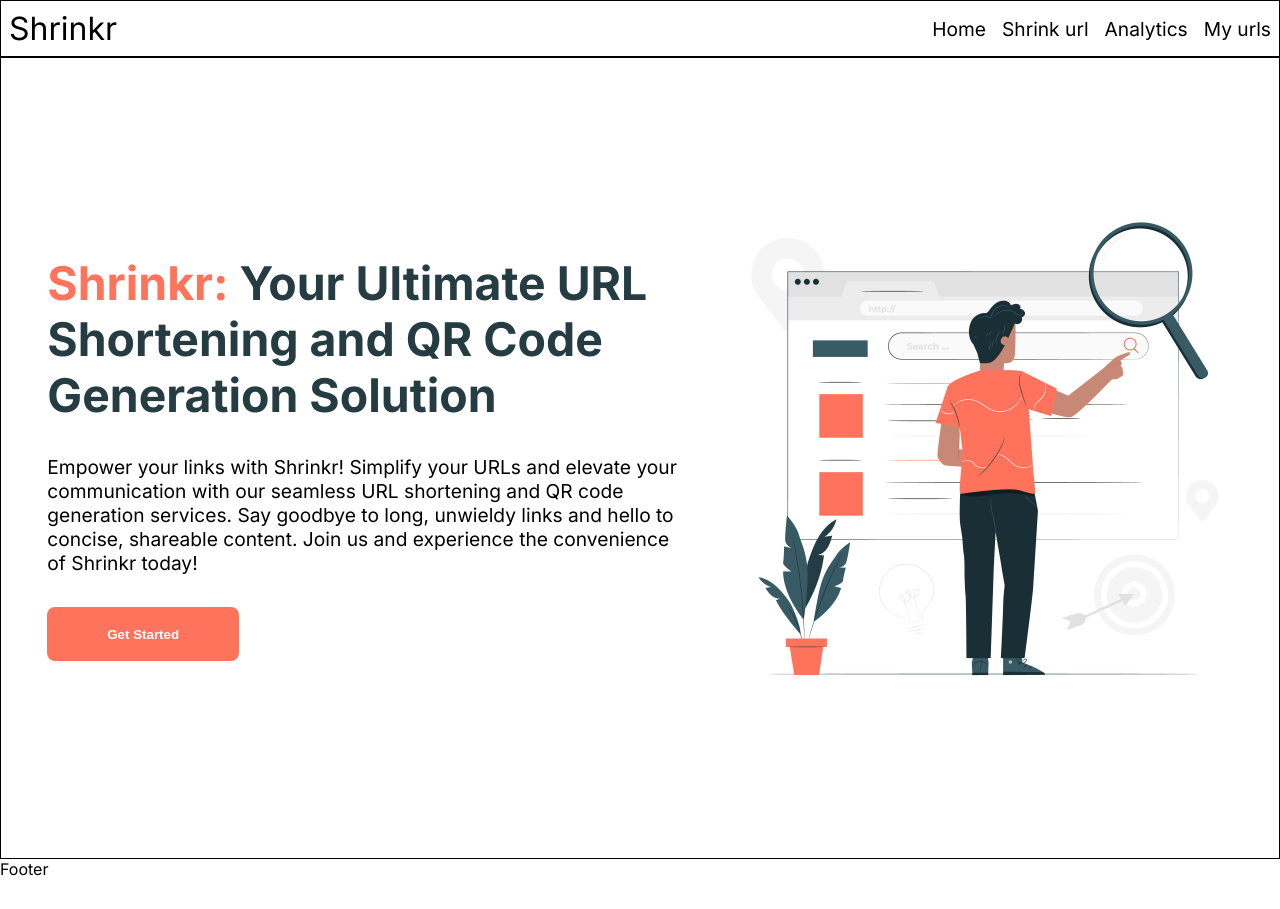
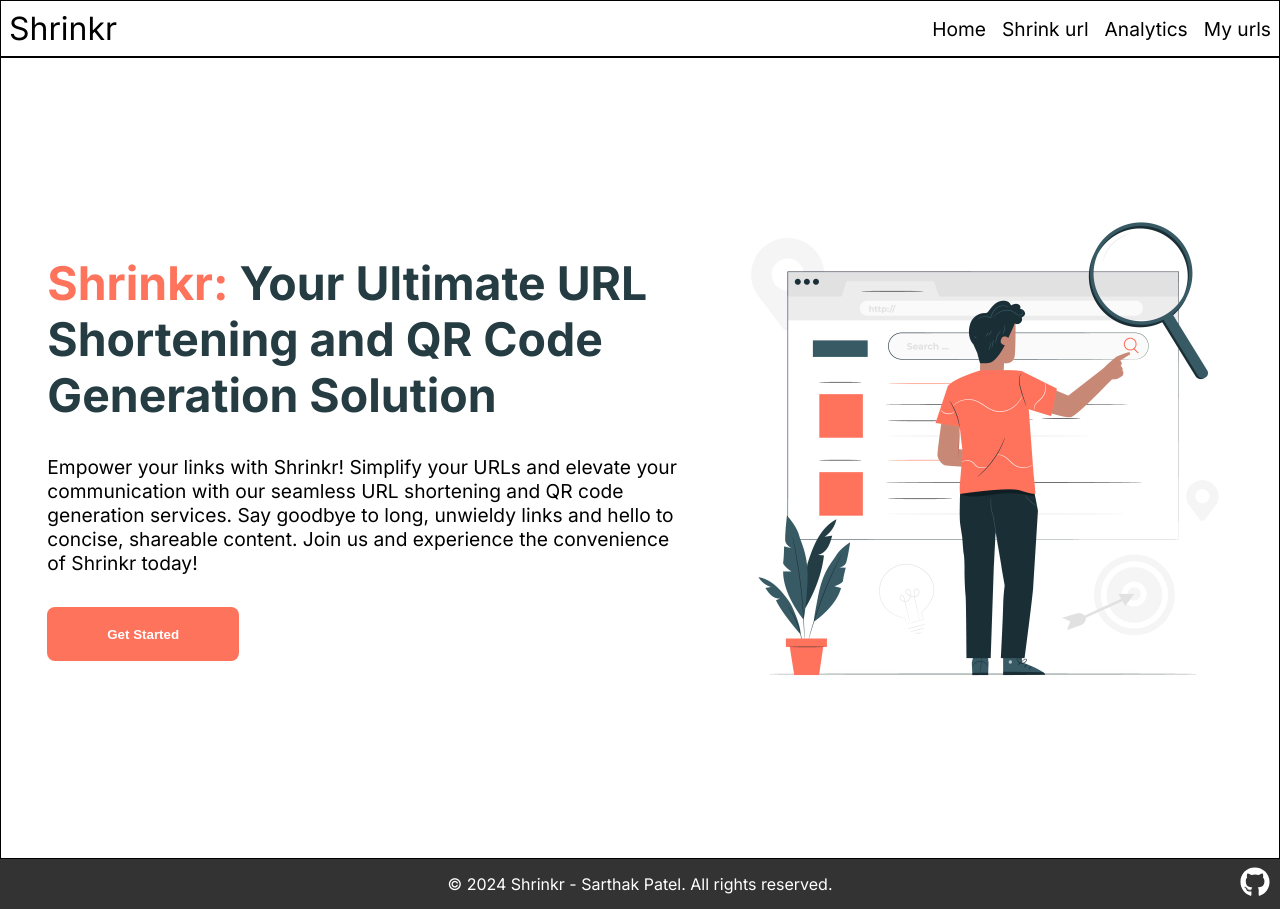
Before and after one commit to Community-Programmer/Shrinkr, a Next.js app: page / in a window 1280 px wide. Before the commit the page ends 879 px from the top, so only its background shows below. Built offline with nearby package versions, Linux system fonts and the light colour scheme.

Commit message:
fixed some errors and warning

```diff
--- a/src/app/[shortId]/page.tsx
+++ b/src/app/[shortId]/page.tsx
@@ -9,7 +9,7 @@ type Props = {
     };
   };
 
-const page = async({params}:Props) => {
+const shortId = async({params}:Props) => {
     const { shortId } = params;
 
     const shortUrl = await getShortUrl(shortId);
@@ -17,4 +17,4 @@ const page = async({params}:Props) => {
     return permanentRedirect(shortUrl.originalUrl);
 }
 
-export default page
+export default shortId
--- a/src/app/analytics/page.tsx
+++ b/src/app/analytics/page.tsx
@@ -4,7 +4,7 @@ import { useRouter } from 'next/navigation';
 import { useState } from 'react';
 import { FaLink } from 'react-icons/fa';
 
-const page = () => {
+const Analytics = () => {
 
     const [shortUrl, setShortUrl] = useState<string>('');
 
@@ -53,4 +53,4 @@ const page = () => {
   )
 }
 
-export default page
+export default Analytics
--- /dev/null
+++ b/src/components/Footer/Footer.module.scss
@@ -0,0 +1,19 @@
+.footer{
+    display: flex;
+    align-items: center;
+    justify-content: center;
+    background-color: #333;
+    height: 50px;
+    position: relative;
+
+    p{
+        color: white;
+        text-align: center;
+    }
+
+    .github{
+        color: #fff;
+        position: absolute;
+        right: 10px;
+    }
+}
--- a/src/components/Footer/Footer.tsx
+++ b/src/components/Footer/Footer.tsx
@@ -1,7 +1,19 @@
+import { FaGithub } from 'react-icons/fa'
+import styles from './Footer.module.scss'
+import Link from 'next/link'
+
 
 const Footer = () => {
+
   return (
-    <div>Footer</div>
+    <>
+    <footer className={styles.footer}>
+    <p>&copy; 2024 Shrinkr - Sarthak Patel. All rights reserved.</p>
+    <Link href='https://github.com/Community-Programmer' target='_blank' className={styles.github}>
+    <FaGithub fontSize={30}/>
+    </Link>
+    </footer>
+    </>
   )
 }
 
```
Also changed, not shown: 1 other file (tests, documents, lock files or other folders).
